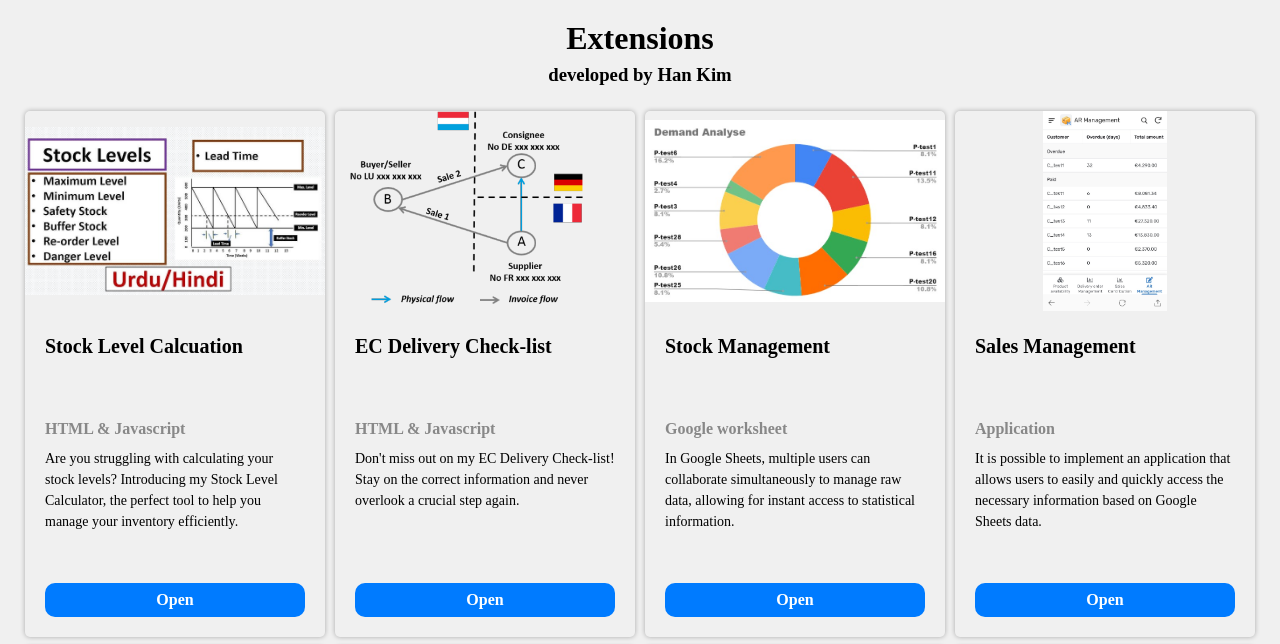
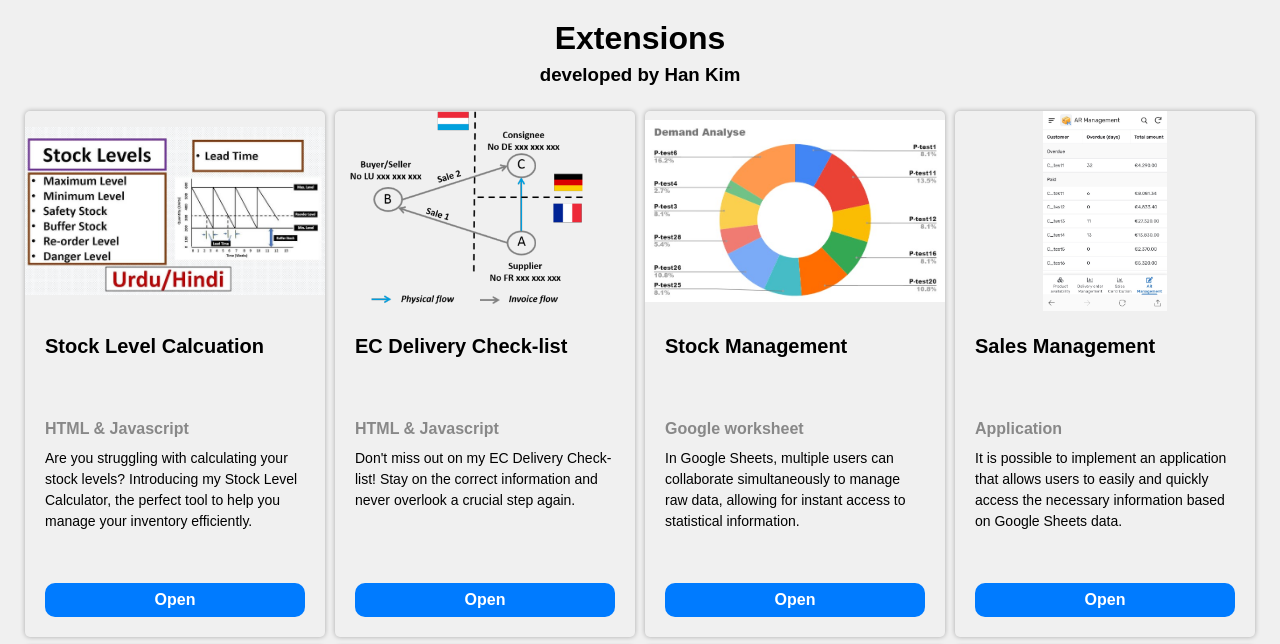
Before and after one commit to han65654/index, a plain HTML site: page Extension.html in a window 1280 px wide. Shown: the top 644 px of the page. Drawn offline with Linux system fonts and the light colour scheme; grey boxes are pictures that could not be loaded.

Commit message:
Extension.html

```diff
--- a/Extension.html
+++ b/Extension.html
@@ -10,6 +10,7 @@
     }
     body {
       background-color: #f0f0f0;
+      font-family: 'Poppins', sans-serif; /* Use the 'Poppins' font */
       margin-bottom: 20mm; /* Add a 20mm margin at the bottom */
     }
     .container {
```
